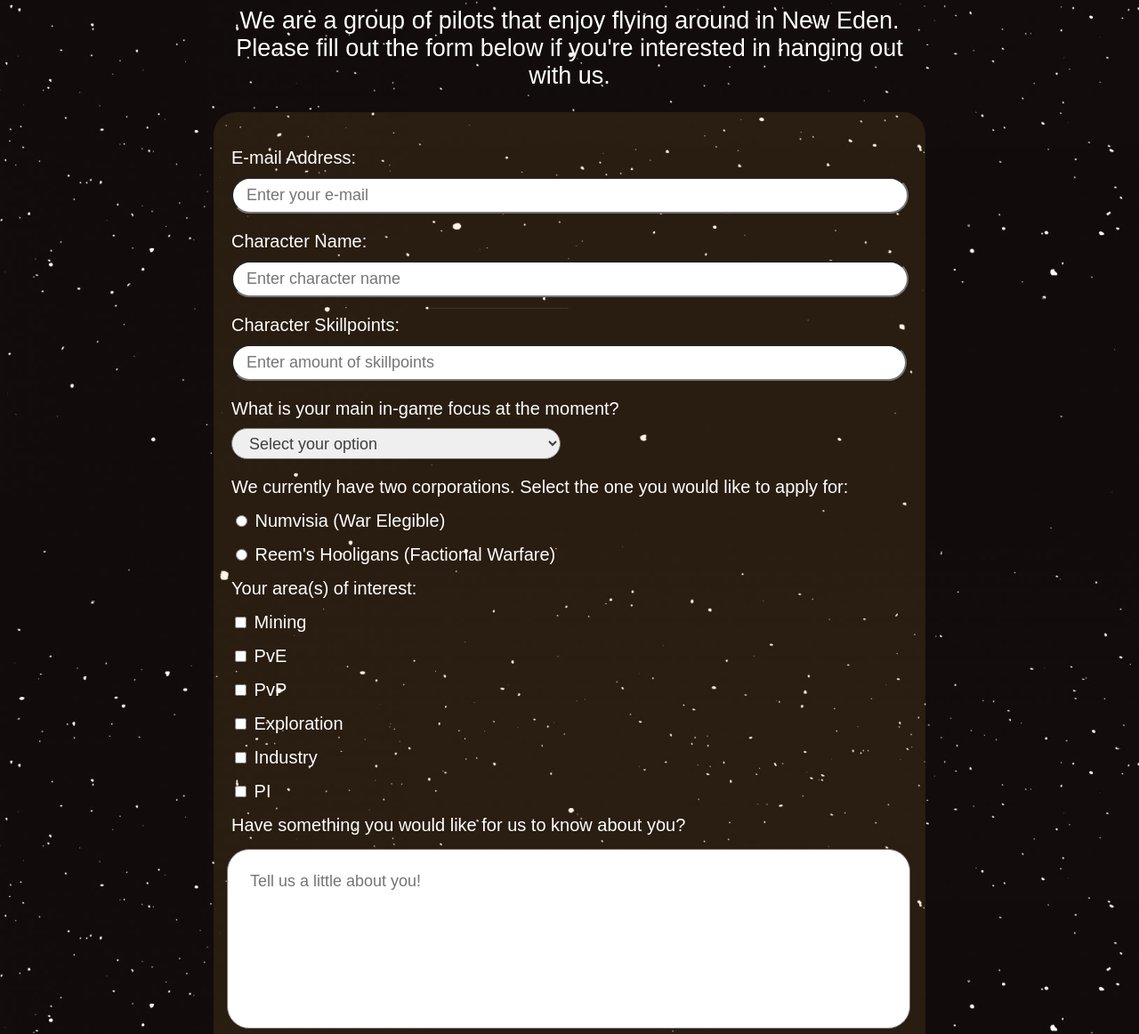
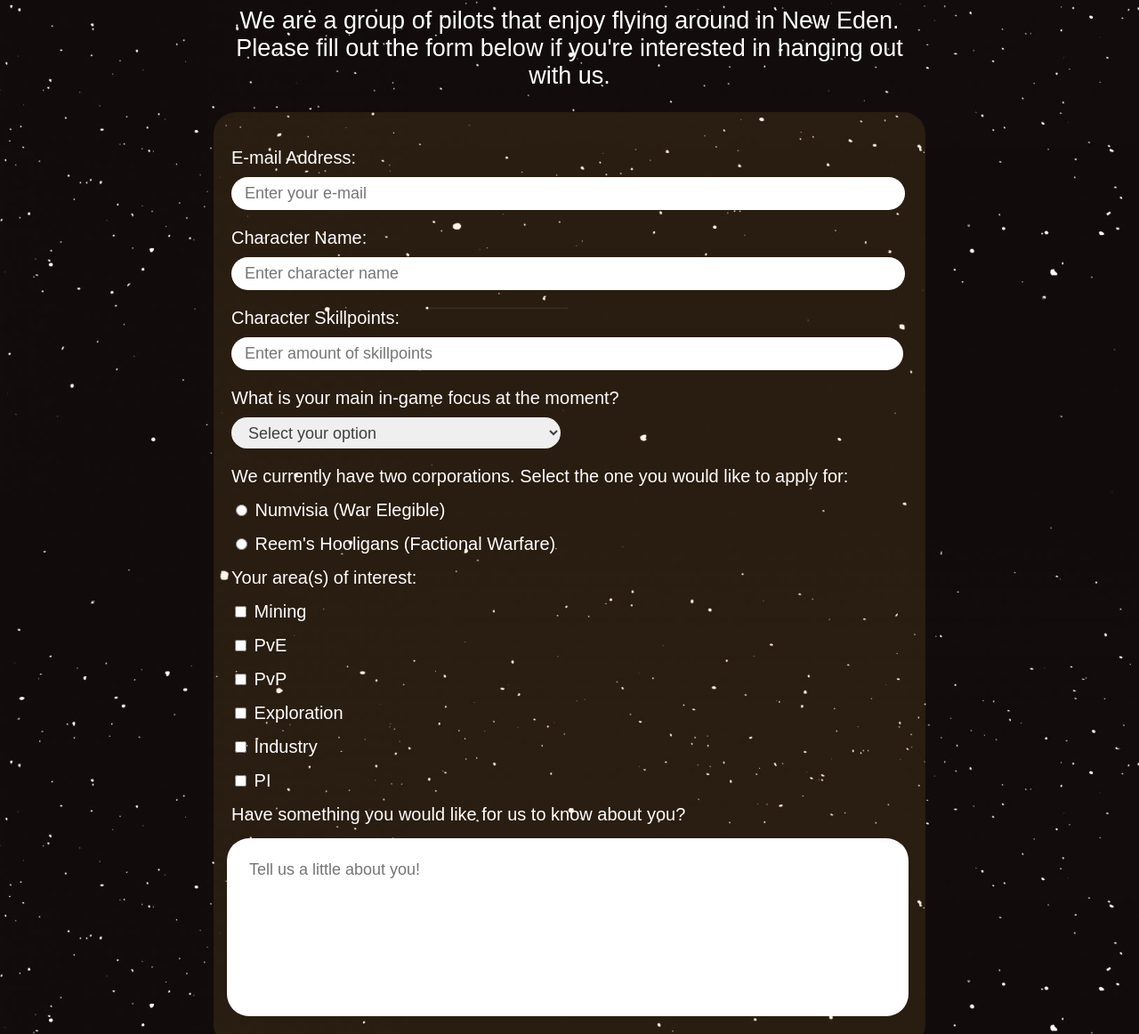
Before and after one commit to dieGeisterhand/recruitment-form, a plain HTML site: page index.html in a window 1280 px wide. Shown: the part 295-1457 px from the top of the page at 89% size. Drawn offline with Linux system fonts and the light colour scheme.

Commit message:
Update style.css

```diff
--- a/css/style.css
+++ b/css/style.css
@@ -73,6 +73,7 @@ input[type="email"] {
   padding-left: 15px;
   margin-top: 10px;
   margin-bottom: 20px;
+  border: none;
 }
 
 
@@ -85,6 +86,7 @@ input[type="text"] {
   padding-left: 15px;
   margin-top: 10px;
   margin-bottom: 20px;
+  border: none;
 }
 
 input[type="number"]{
@@ -97,6 +99,7 @@ input[type="number"]{
   padding-right: 15px;
   margin-top: 10px;
   margin-bottom: 20px;
+  border: none;
 }
 
 /*hide buttons on number input*/
@@ -105,6 +108,7 @@ input[type="number"]::-webkit-inner-spin-button {
     -webkit-appearance: none;
     margin: 0;
 }
+
 input[type="number"] {
     -moz-appearance: textfield;
 }
@@ -112,10 +116,14 @@ input[type="number"] {
 
 input[type="radio"] {
   accent-color: rgb(255, 178, 61);
+  border: 0;
+
 }
 
 input[type="checkbox"] {
   accent-color: rgb(255, 178, 61);
+  border: 0;
+
 
 }
 
@@ -128,6 +136,7 @@ select{
   padding-left: 15px;
   margin-top: 10px;
   margin-bottom: 20px;
+  border: none;
 }
 
 
@@ -154,6 +163,7 @@ textarea {
   margin-bottom: 5px;
   padding: 25px;
   margin-left: 10px;
+  border: none;
 }
 
 
```
